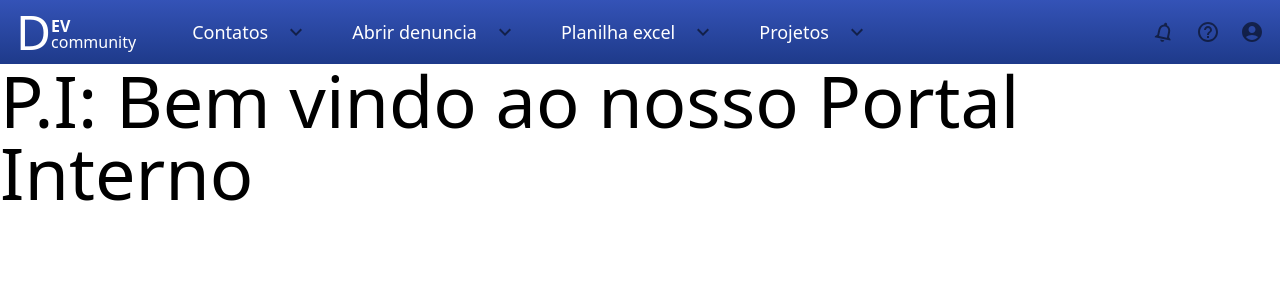
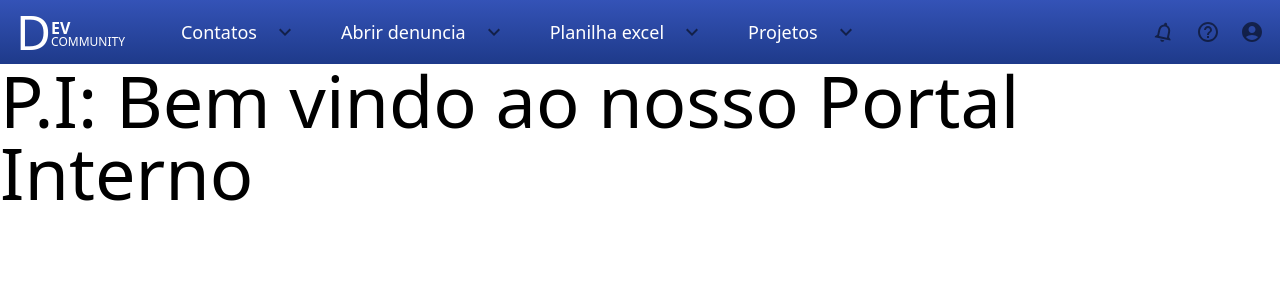
Before and after one commit to Maua-Dev/portal_interno_front, a Next.js app: page / in a window 1280 px wide. Shown: the top 300 px of the page. Built offline with nearby package versions, Linux system fonts and the light colour scheme.

Commit message:
Dev Logo some fixes

```diff
--- a/src/app/components/Navbar.tsx
+++ b/src/app/components/Navbar.tsx
@@ -67,10 +67,10 @@ export default function NavBar() {
         <div className="flex pb-2 pl-2 pt-2">
           <h1 className="text-5xl">D</h1>
           <div className="flex-col">
-            <h2 className="mt-2.5 leading-none">
+            <h2 className="mt-3 leading-none">
               <strong>EV</strong>
             </h2>
-            <h3 className="leading-none">community</h3>
+            <h3 className="text-xs leading-none">COMMUNITY</h3>
           </div>
         </div>
         <div className="m-0 flex gap-5">
--- a/tailwind.config.js
+++ b/tailwind.config.js
@@ -13,7 +13,7 @@ module.exports = {
     //   'navbar-gradient-blue-top': '#3D65E0',
     //   white: '#FFFFFF'
 
-    //  PASTE IN NAVBAR ClassNames from-navbar-gradient-blue-bottom to-navbar-gradient-blue-top
+    //  PASTE IN NAVBAR ClassNames =====> from-navbar-gradient-blue-bottom to-navbar-gradient-blue-top
     // },
     extend: {}
   },
```
